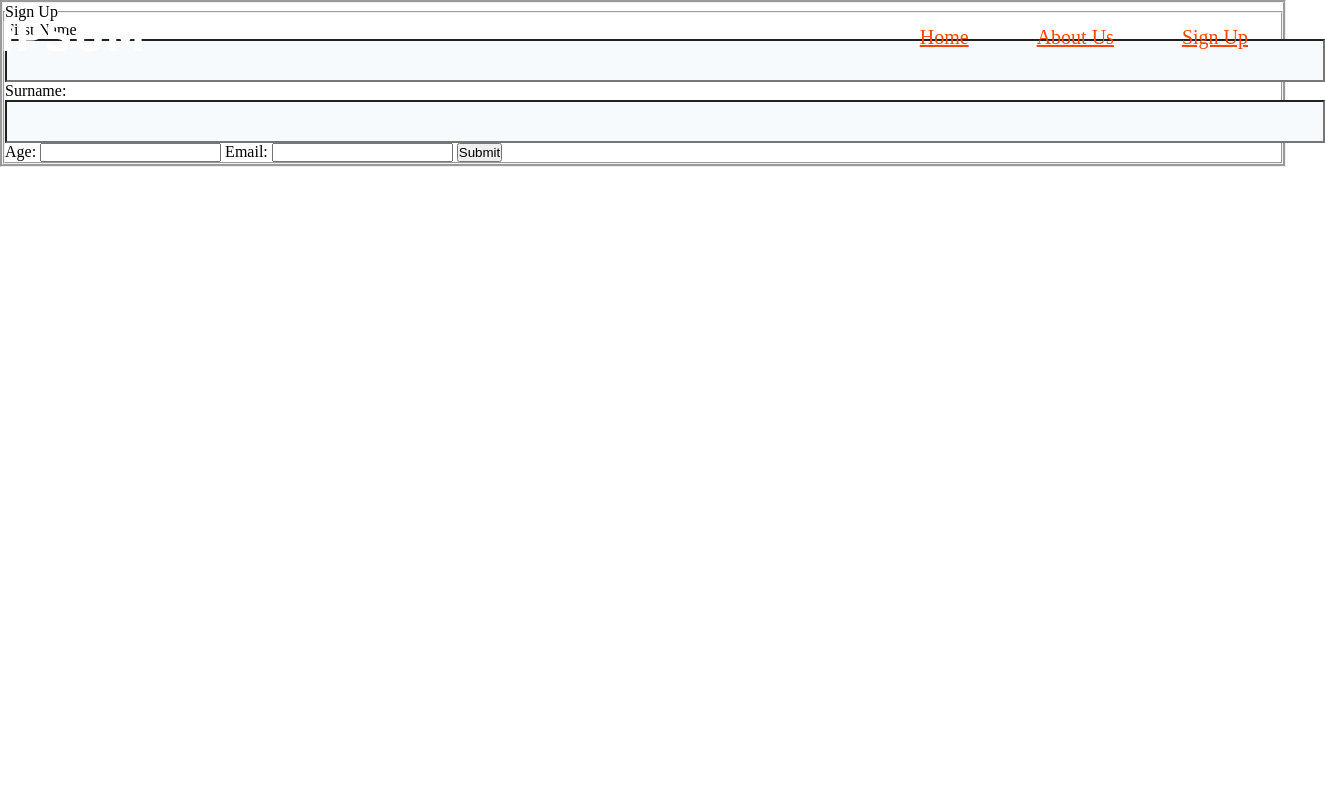
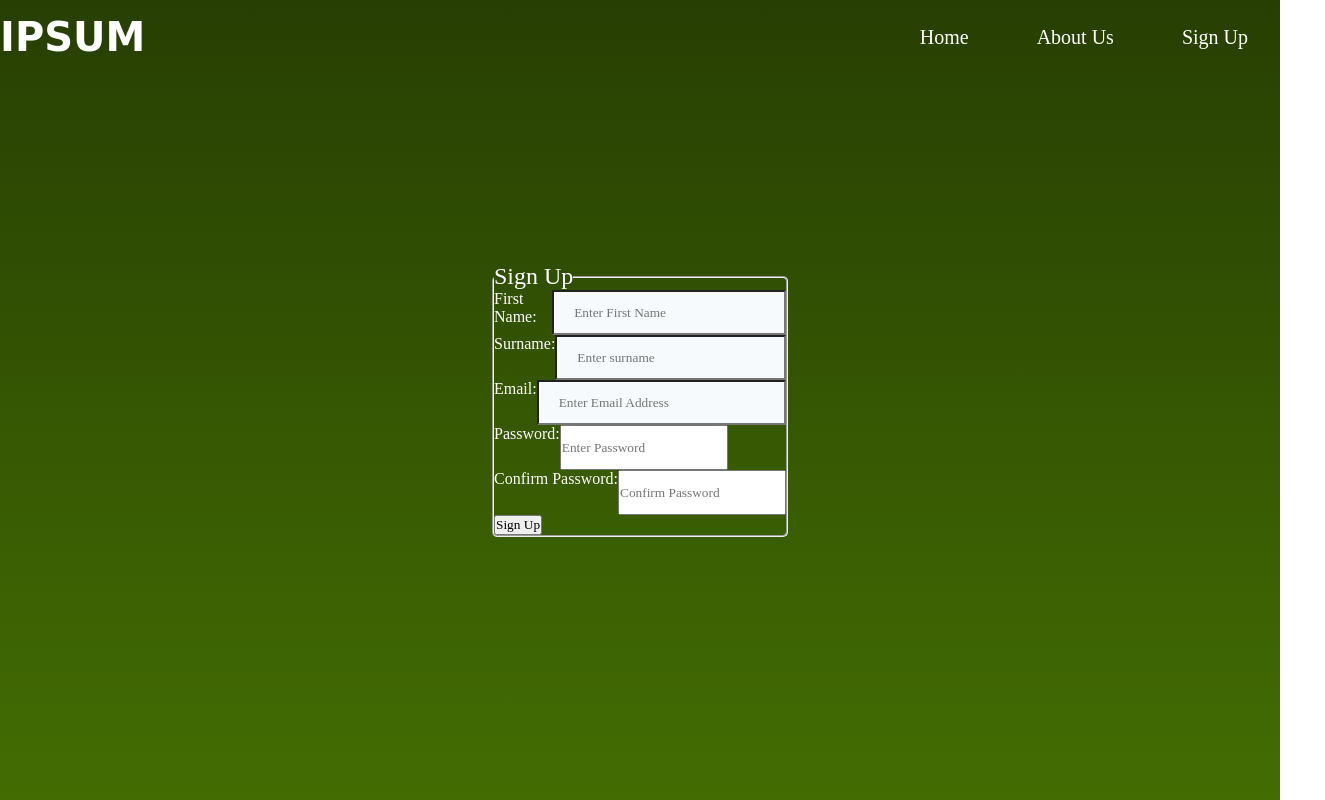
Before and after one commit to 365dayschallenge/Jan-12, a plain HTML site: page index.html in a window 1280 px wide. Shown: the whole page, 1325 px wide, since content can reach past the window. Drawn offline with Linux system fonts and the light colour scheme.

Commit message:
Updated commit

```diff
--- a/CSS/style.css
+++ b/CSS/style.css
@@ -1,49 +1,86 @@
 *{
     margin: 0px;
     padding: 0px;
+    box-sizing: border-box;
+    font-family: 'Times New Roman', Times, serif;
 }
-nav{
+body{
+    background: linear-gradient(180deg,rgb(39, 63, 3),rgb(67, 109, 3));
+    display: flex;
+    align-items: center;
+    height: 100vh;
+    justify-content: center;
+}
+#nav{
     width: 100%;
     height: 60px;
     line-height: 75px;
+    top: 0;
     position: fixed;
     z-index: 1;
 }
-nav h1{
+#nav-header{
     float: left;
     font-family: cursive;
     font-size: 2.5rem;
     font-weight: bolder;
     color: white;
 }
-nav ul{
+#nav ul{
         float: right;
 }
-nav ul li{
+#nav ul li{
     display: inline-block;
     list-style: none;
-    text-decoration: none;
 }
 a{
     padding: 0px 32px;
     font-size: 20px;
     color: white;
-}
-a:visited{
-    color: orangered;
+    text-decoration: none;
 }
 
 
 a:hover{
     color: greenyellow;
 }
+
+
 .name{
     width: 100%;
     padding: 12px 20px;
     background-color: rgb(247, 250, 252);
 }
-form{
+.user-details{
+    max-width: 700px;
     width: 100%;
-    border-style: groove;
+    border-style: none;
+    align-content: center;
     align-items: center;
+    padding: 30vh 24vh;
+    margin: auto;
+    display: block;
 }
+
+.field{
+    color: black;
+    border-radius: 5px;
+}
+.legend{
+    font-size: 1.5rem;
+    color: white;
+}
+.labels{
+    font-size: 1rem;
+    color: white;
+}
+
+
+.input-box{
+    display:flex;
+    width: 100%;
+    height: 45px;
+}
+.input-box input{
+    height: 45px;
+}
--- a/index.html
+++ b/index.html
@@ -8,27 +8,43 @@
     <link rel="stylesheet" href="/CSS/style.css">
 </head>
 <body>
-    <nav>
-        <h1>IPSUM</h1>
+    <div id="nav">
+        <h1 id="nav-header">IPSUM</h1>
         <ul>
             <li><a href="">Home</a></li>
             <li><a href="">About Us</a></li>
             <li><a href="">Sign Up</a></li>
         </ul>
-    </nav>
-    <form action="" method="post">
-        <fieldset>
-            <legend>Sign Up</legend>
-                <label for="firstname">First Name:</label>
-                <input type="text" name="First Name" class="name">
-                <label for="surname">Surname:</label>
-                <input type="text" name="surname" class="name">
-                <label for="age">Age:</label>
-                <input type="text" name="personsage" class="age">
-                <label for="email">Email:</label>
-                <input type="email" name="email_address" class="email">
-                <input type="submit">
-        </fieldset>
+</div>
+    <form action="#" method="post">
+        <div class="user-details">
+            <fieldset class="field">
+                <legend><span class="legend">Sign Up</span></legend>
+                <div class="input-box">
+                     <label for="firstname"> <span class="labels">First Name:</span></label>
+                    <input type="text" name="First Name" class="name"  placeholder="Enter First Name" required>
+                </div>
+                <div class="input-box">
+                    <label for="surname"> <span class="labels">Surname:</span></label>
+                    <input type="text" name="surname" class="name" placeholder="Enter surname"  required>
+                </div>
+                <div class="input-box">
+                    <label for="email"> <span class="labels">Email:</span></label>
+                    <input type="email" name="email_address" class="name" placeholder="Enter Email Address"  required>
+                </div>
+                <div class="input-box">
+                    <label for="password"> <span class="labels">Password:</span></label>
+                    <input type="password" name="password" class="password"  placeholder="Enter Password" required>
+                </div>
+                <div class="input-box">
+                    <label for="password"> <span class="labels">Confirm Password:</span></label>
+                    <input type="password" name="confirm password" class="password"  placeholder="Confirm Password" required>
+                </div>
+                    <div class="button">
+                        <input type="submit" value="Sign Up">
+                    </div>
+            </fieldset>
+        </div>
     </form>
 </body>
 </html>
```
